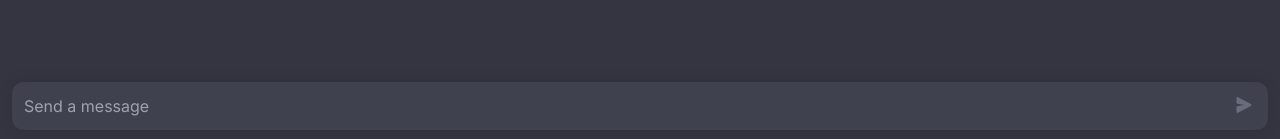
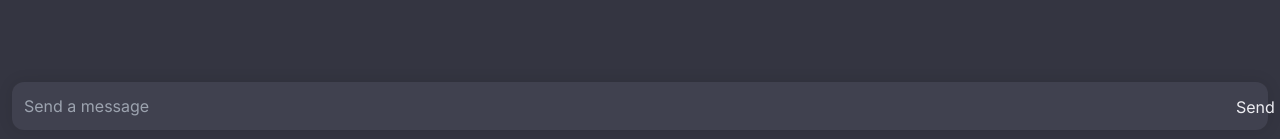
Before and after one commit to in43sh/ai-project, a Next.js app: page / in a window 1280 px wide. Shown: the part 658-797 px from the top of the page. Built offline with nearby package versions, Linux system fonts and the light colour scheme.

Commit message:
Install openai, Set up a basic Chat GPT functionality.

```diff
--- a/utils/openai.ts
+++ b/app/_utils/openai.ts
@@ -4,5 +4,4 @@ const configuration = new Configuration({
   apiKey: process.env.OPENAI_API_KEY,
 });
 const openai = new OpenAIApi(configuration);
-
-export default openai
+export default openai;
--- /dev/null
+++ b/app/api/gpt/route.ts
@@ -0,0 +1,25 @@
+
+import { NextRequest, NextResponse } from 'next/server';
+import openai from "@/app/_utils/openai";
+
+export async function POST(req: NextRequest, res: NextResponse) {
+// export async function POST(req: NextRequest) {
+  console.log("hello");
+
+  const body = await req.json();
+  console.log("body ===> ", body);
+
+  const completion = await openai.createChatCompletion({
+    model: "gpt-3.5-turbo",
+    messages: body.messages
+  })
+  const responseText = completion.data.choices[0].message.content;
+  return NextResponse.json({ item: responseText });
+}
+
+
+// export async function GET(req: NextRequest) {
+//   console.log("hello");
+//   const responseText = "HERE"
+//   return NextResponse.json({ item: responseText });
+// }
--- a/app/page.tsx
+++ b/app/page.tsx
@@ -1,17 +1,125 @@
-import Image from "next/image";
+//import Image from 'next/image';
+"use client"; // This is a client component
+import React, { useRef } from "react";
+
+interface Conversation {
+  role: string;
+  content: string;
+}
 
 export default function Home() {
+  const [value, setValue] = React.useState<string>("");
+  const [conversation, setConversation] = React.useState<Conversation[]>([]);
+  const inputRef = useRef<HTMLInputElement>(null);
+
+  // const handleInput = React.useCallback(
+  //   (e: React.ChangeEvent<HTMLInputElement>) => {
+  //     console.log("e.target.value ===> ", e.target.value);
+  //     setValue(e.target.value);
+  //   },
+  //   []
+  // );
+
+  const handleInput = (e: React.ChangeEvent<HTMLInputElement>) => {
+    setValue(e.target.value);
+  };
+
+  console.log("value ===> ", value);
+
+  // const handleKeyDown = async (e: React.KeyboardEvent<HTMLInputElement>) => {
+  //   if (e.key === "Enter") {
+  //     console.log("here");
+  //     const chatHistory = [
+  //       ...conversation,
+  //       { role: "assistant", content: value },
+  //     ];
+  //     const response = await fetch("/api/gpt", {
+  //       method: "POST",
+  //       headers: {
+  //         "Content-Type": "application/json",
+  //       },
+  //       body: JSON.stringify({ messages: chatHistory }),
+  //     });
+
+  //     const data = await response.json();
+  //     console.log("data ===> ", data);
+
+  //     setValue("");
+  //     setConversation([...chatHistory, { role: "user", content: data.item }]);
+  //   }
+  // };
+
+  const handleSubmit = async () => {
+    const chatHistory = [
+      ...conversation,
+      { role: "assistant", content: value },
+    ];
+    const response = await fetch("/api/gpt", {
+      method: "POST",
+      headers: {
+        "Content-Type": "application/json",
+      },
+      body: JSON.stringify({ messages: chatHistory }),
+    });
+
+    const data = await response.json();
+    console.log("data ===> ", data);
+
+    setValue("");
+    setConversation([...chatHistory, { role: "user", content: data.item }]);
+  };
+
+  // const handleRefresh = () => {
+  //   inputRef.current?.focus();
+  //   setValue("");
+  //   setConversation([]);
+  // };
+
   return (
     <main className="relative h-screen">
+      <div className="textarea">
+        {conversation.map((item, index) => (
+          <React.Fragment key={index}>
+            ``
+            <br />
+            {item.role === "user" ? (
+              <div>
+                <div>
+                  <strong>AI Assistant</strong>
+                  <br />
+                  {item.content}
+                </div>
+              </div>
+            ) : (
+              <div>
+                <div>
+                  <strong>User</strong>
+                  <br />
+                  {item.content}
+                </div>
+              </div>
+            )}
+          </React.Fragment>
+        ))}
+      </div>
       <div className="absolute bottom-0 w-full">
-        <form className="relative flex flex-col relative mx-3 py-3">
+        <div className="relative flex flex-col relative mx-3 py-3">
           <input
             className="input p-3 rounded-xl"
-            id="prompt"
+            // id="prompt"
             placeholder="Send a message"
+            value={value}
+            onChange={handleInput}
           />
-          <button className="send absolute right-0" title="submit">
-            <Image
+          <button
+            onClick={handleSubmit}
+            className="send absolute right-0"
+            title="submit"
+            type="button"
+          >
+            {/* <button onClick={handleRefresh} className="send absolute right-0" title="submit"> */}
+            Send
+            {/* <Image
               src="/images/send.svg"
               alt="send"
               className="send-image"
@@ -19,19 +127,9 @@ export default function Home() {
               width={16}
               height={16}
               priority
-            />
+            /> */}
           </button>
-          {/* <input title="submit">
-            <Image
-              src="/vercel.svg"
-              alt="Vercel Logo"
-              className="dark:invert"
-              width={100}
-              height={24}
-              priority
-            />
-          </input> */}
-        </form>
+        </div>
       </div>
     </main>
   );
--- a/package.json
+++ b/package.json
@@ -16,6 +16,7 @@
     "eslint": "8.44.0",
     "eslint-config-next": "13.4.9",
     "next": "13.4.9",
+    "openai": "^3.3.0",
     "postcss": "8.4.25",
     "react": "18.2.0",
     "react-dom": "18.2.0",
--- /dev/null
+++ b/pages/api/hello.tsx
@@ -0,0 +1,5 @@
+import type { NextApiRequest, NextApiResponse } from 'next';
+
+export default function handler(req: NextApiRequest, res: NextApiResponse) {
+  res.status(200).json({ name: 'John Doe' });
+}
--- /dev/null
+++ b/pages/api/openAIChat.tsx
@@ -0,0 +1,20 @@
+import type { NextApiRequest, NextApiResponse } from 'next';
+import { Configuration, OpenAIApi } from 'openai';
+
+const configuration = new Configuration({
+  apiKey: process.env.OPENAI_API_KEY,
+});
+const openai = new OpenAIApi(configuration);
+
+export default async function handler(
+  req: NextApiRequest,
+  res: NextApiResponse
+) {
+  console.log('req.body', req.body.messages);
+  const completion = await openai.createChatCompletion({
+    model: 'gpt-3.5-turbo',
+    messages: req.body.messages,
+  });
+
+  res.status(200).json({ result: completion.data });
+}
--- a/tsconfig.json
+++ b/tsconfig.json
@@ -23,6 +23,6 @@
       "@/*": ["./*"]
     }
   },
-  "include": ["next-env.d.ts", "**/*.ts", "**/*.tsx", ".next/types/**/*.ts"],
+  "include": ["next-env.d.ts", "**/*.ts", "**/*.tsx", ".next/types/**/*.ts", "app/api/gpt/route.ts"],
   "exclude": ["node_modules"]
 }
```
Also changed, not shown: 1 other file (tests, documents, lock files or other folders).
